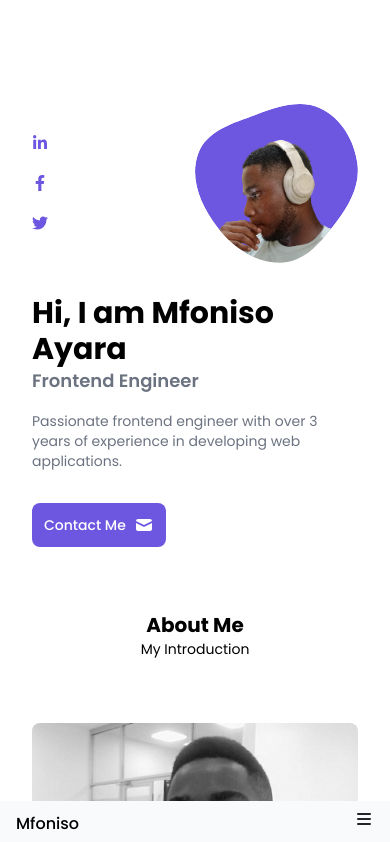
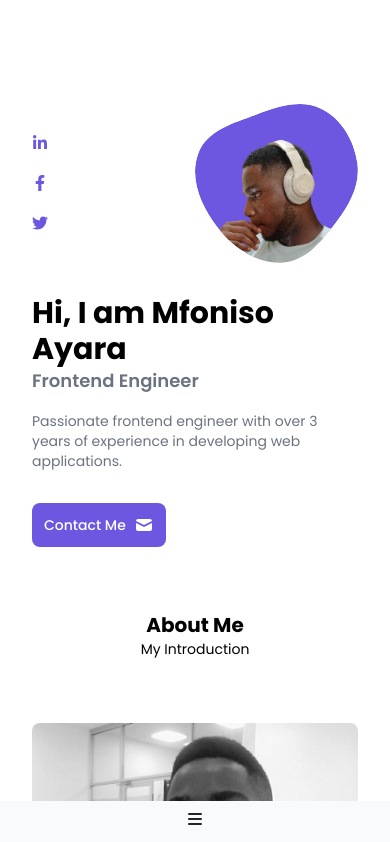
Before and after one commit to Lirac/portfolio, a Next.js app: page / in a window 390 px wide. Shown: the top 842 px of the page. Built offline with nearby package versions, Linux system fonts and the light colour scheme.

Commit message:
Mobile nav redesign

```diff
--- a/components/Nav.jsx
+++ b/components/Nav.jsx
@@ -35,10 +35,7 @@ function Nav() {
   return (
     <>
       <nav className="w-full fixed bottom-0 left-0 z-10 md:hidden bg-slate-50 py-2">
-        <div className="max-w-[768px] flex justify-between mx-4 items-end">
-          <a className="hover:text-[#492cd8] font-medium" href="#">
-            Mfoniso
-          </a>
+        <div className="max-w-[768px] text-center">
 
           <div
             className={`bg-stone-100 fixed  ${
```
